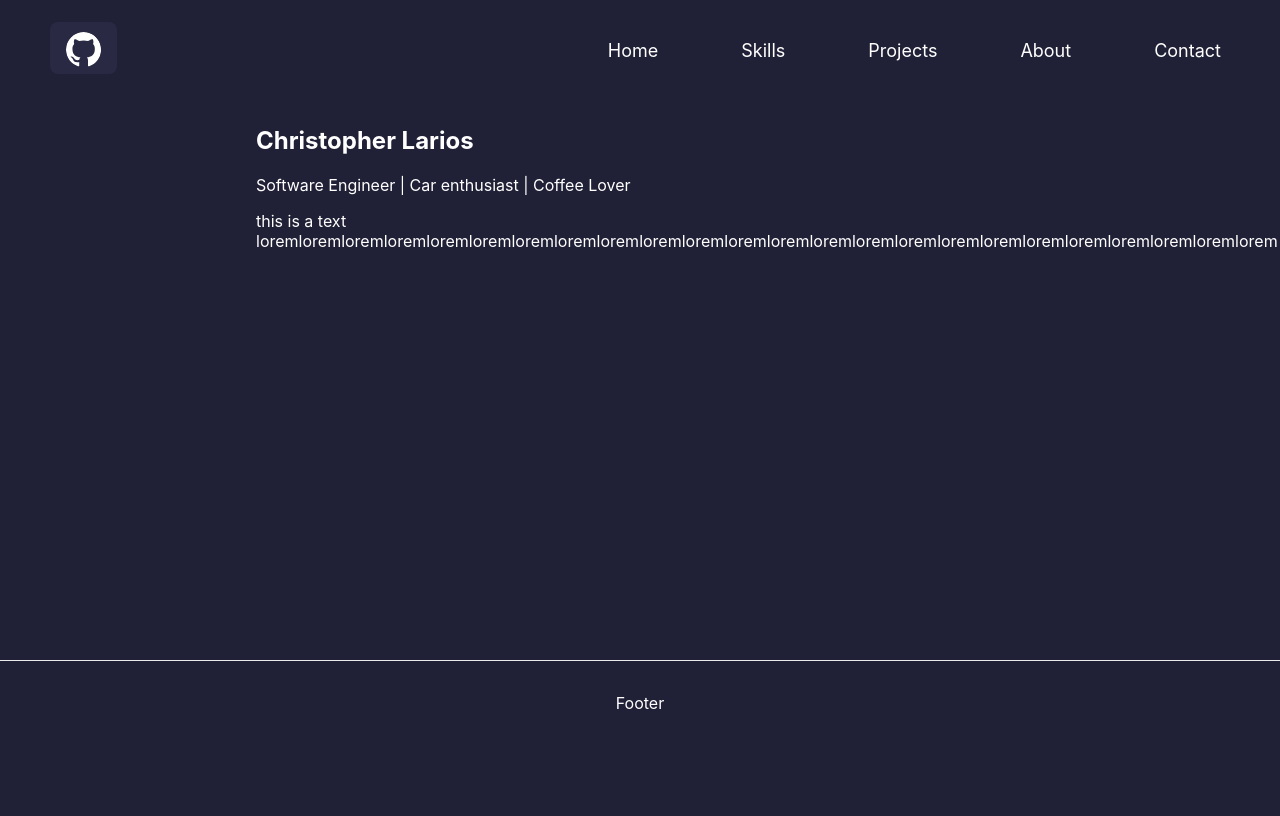
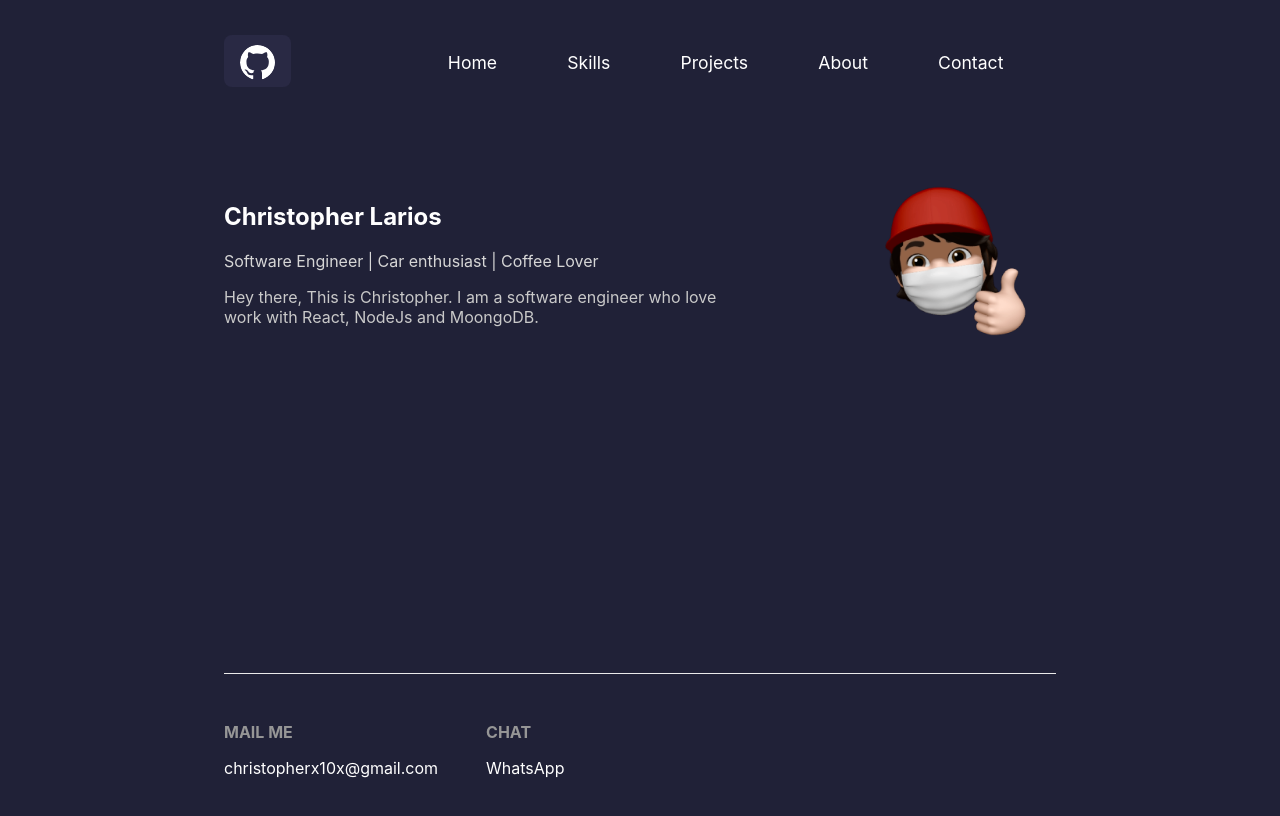
Before and after one commit to iChris96/my-portafolio, a Next.js app: page / in a window 1280 px wide. Shown: the top 816 px of the page. Built offline with nearby package versions, Linux system fonts and the light colour scheme.

Commit message:
handling padding styles for small devices. add emoji logo. add footer & text as component with dot notation.

```diff
--- /dev/null
+++ b/components/footer/index.js
@@ -0,0 +1,33 @@
+import React from "react";
+import styles from "/styles/Footer.module.css";
+
+const Footer = ({ children }) => {
+  return <div className={styles.footer}>{children}</div>;
+};
+
+Footer.title = ({ children }) => (
+  <p className={styles.item_title}>{children}</p>
+);
+
+Footer.subtitle = ({ children }) => (
+  <p className={styles.item_subtitle}>{children}</p>
+);
+
+Footer.item = ({ title, subtitle, children }) => {
+  const content = subtitle ? (
+    <Footer.subtitle className={styles.item_subtitle}>
+      {subtitle}
+    </Footer.subtitle>
+  ) : (
+    children
+  );
+
+  return (
+    <div>
+      <Footer.title className={styles.item_title}>{title}</Footer.title>
+      {content}
+    </div>
+  );
+};
+
+export default Footer;
--- /dev/null
+++ b/components/text/index.js
@@ -0,0 +1,11 @@
+import styles from "/styles/Text.module.css";
+
+const Text = ({ children, ...delegated }) => {
+  return <p className={styles.text}>{children}</p>;
+};
+
+Text.title = ({ children }) => <h1 className={styles.title}>{children}</h1>;
+
+Text.subtitle = ({ children }) => <p className={styles.subtitle}>{children}</p>;
+
+export default Text;
--- a/pages/index.js
+++ b/pages/index.js
@@ -1,6 +1,10 @@
 import Head from "next/head";
 import NavBar from "../components/navbar";
 import styles from "../styles/Home.module.css";
+import Image from "next/image";
+import Logo from "../public/me.png";
+import Text from "../components/text";
+import Footer from "../components/footer";
 
 export default function Main() {
   return (
@@ -15,23 +19,43 @@ export default function Main() {
 
       <main>
         <div className={styles.container}>
-          <section>
+          <section className={styles.start_section}>
             <div>
-              <h1 className={styles.title}>Christopher Larios</h1>
-              <p className={styles.subtitle}>
-                Software Engineer | Car enthusiast | Coffee Lover
-              </p>
+              <div>
+                <Text.title>Christopher Larios</Text.title>
+                <Text.subtitle>
+                  Software Engineer | Car enthusiast | Coffee Lover
+                </Text.subtitle>
+              </div>
+              <div>
+                <Text>
+                  Hey there, This is Christopher. I am a software engineer who
+                  love <br />
+                  work with React, NodeJs and MoongoDB.
+                </Text>
+              </div>
             </div>
-            <div>
-              <p>
-                this is a text
-                loremloremloremloremloremloremloremloremloremloremloremloremloremloremloremloremloremloremloremloremloremloremloremlorem
-              </p>
+
+            <div className={styles.img_container}>
+              <Image
+                src={Logo}
+                alt="Picture of the author"
+                width={200}
+                height={200}
+              />
             </div>
           </section>
         </div>
       </main>
-      <footer className={styles.footer}>Footer</footer>
+
+      <footer>
+        <Footer>
+          <Footer.item title="MAIL ME" subtitle="christopherx10x@gmail.com" />
+          <Footer.item title="CHAT">
+            <a href="https://wa.me/523312436505">WhatsApp</a>
+          </Footer.item>
+        </Footer>
+      </footer>
     </div>
   );
 }
--- /dev/null
+++ b/styles/Footer.module.css
@@ -0,0 +1,24 @@
+.footer {
+  display: flex;
+  flex-direction: column;
+  border-top: 1px solid #eaeaea;
+}
+
+.item_title {
+  color: rgb(150, 150, 150);
+  font-weight: bold;
+}
+
+.item_subtitle {
+  color: rgb(255, 255, 255);
+}
+
+@media screen and (min-width: 800px) {
+  .footer {
+    flex-direction: row;
+    flex: 1;
+    padding: 2rem 0;
+    justify-content: left;
+    gap: 3rem;
+  }
+}
--- a/styles/Home.module.css
+++ b/styles/Home.module.css
@@ -1,28 +1,29 @@
 .container {
   min-height: 70vh;
-  padding: 3rem 2rem;
+  padding: 3rem 0rem;
 }
 
-.footer {
-  display: flex;
-  flex: 1;
-  padding: 2rem 0;
-  border-top: 1px solid #eaeaea;
-  justify-content: center;
-  align-items: center;
+.start_section {
 }
 
-.footer a {
-  display: flex;
-  justify-content: center;
-  align-items: center;
-  flex-grow: 1;
+.img_container {
+  display: none;
 }
 
 @media screen and (min-width: 800px) {
   .container {
     width: 100%;
     display: inline-block;
-    padding: 0.4rem 16rem;
+  }
+
+  .img_container {
+    display: block;
+  }
+
+  .start_section {
+    display: flex;
+    flex-direction: row;
+    justify-content: space-between;
+    align-items: center;
   }
 }
--- a/styles/Navbar.module.css
+++ b/styles/Navbar.module.css
@@ -16,7 +16,7 @@
 }
 
 .li {
-  font-size: 18px;
+  font-size: 1.1rem;
   padding: 0.2rem 0.7rem;
   border-radius: 0.375rem;
 }
@@ -69,7 +69,6 @@
     flex-direction: row;
   }
   .logo {
-    padding-left: 50px;
     margin: 0;
     width: 20%;
   }
@@ -84,6 +83,12 @@
     margin: 0 35px 0 0;
     text-align: left;
     border-bottom-style: none;
-    padding: 0.5rem 1.5rem;
+    padding: 0.5rem 1.1rem;
   }
 }
+
+/* @media screen and (min-width: 1000px) {
+  .li {
+/ padding: 0.5rem 1.5rem;
+  }
+} */
--- /dev/null
+++ b/styles/Text.module.css
@@ -0,0 +1,7 @@
+.text {
+  color: rgb(201, 201, 201);
+}
+
+.subtitle {
+  color: rgb(214, 214, 214);
+}
--- a/styles/globals.css
+++ b/styles/globals.css
@@ -1,6 +1,6 @@
 html,
 body {
-  padding: 0;
+  padding: 0.4rem 2rem;
   margin: 0;
   font-family: -apple-system, BlinkMacSystemFont, Segoe UI, Roboto, Oxygen,
     Ubuntu, Cantarell, Fira Sans, Droid Sans, Helvetica Neue, sans-serif;
@@ -16,3 +16,15 @@ a {
 * {
   box-sizing: border-box;
 }
+
+@media screen and (min-width: 800px) {
+  body {
+    padding: 0.4rem 2rem;
+  }
+}
+
+@media screen and (min-width: 1200px) {
+  body {
+    padding: 0.4rem 12rem;
+  }
+}
```
Also changed, not shown: pages/chris-ico.webp (added), public/me.png (added).
